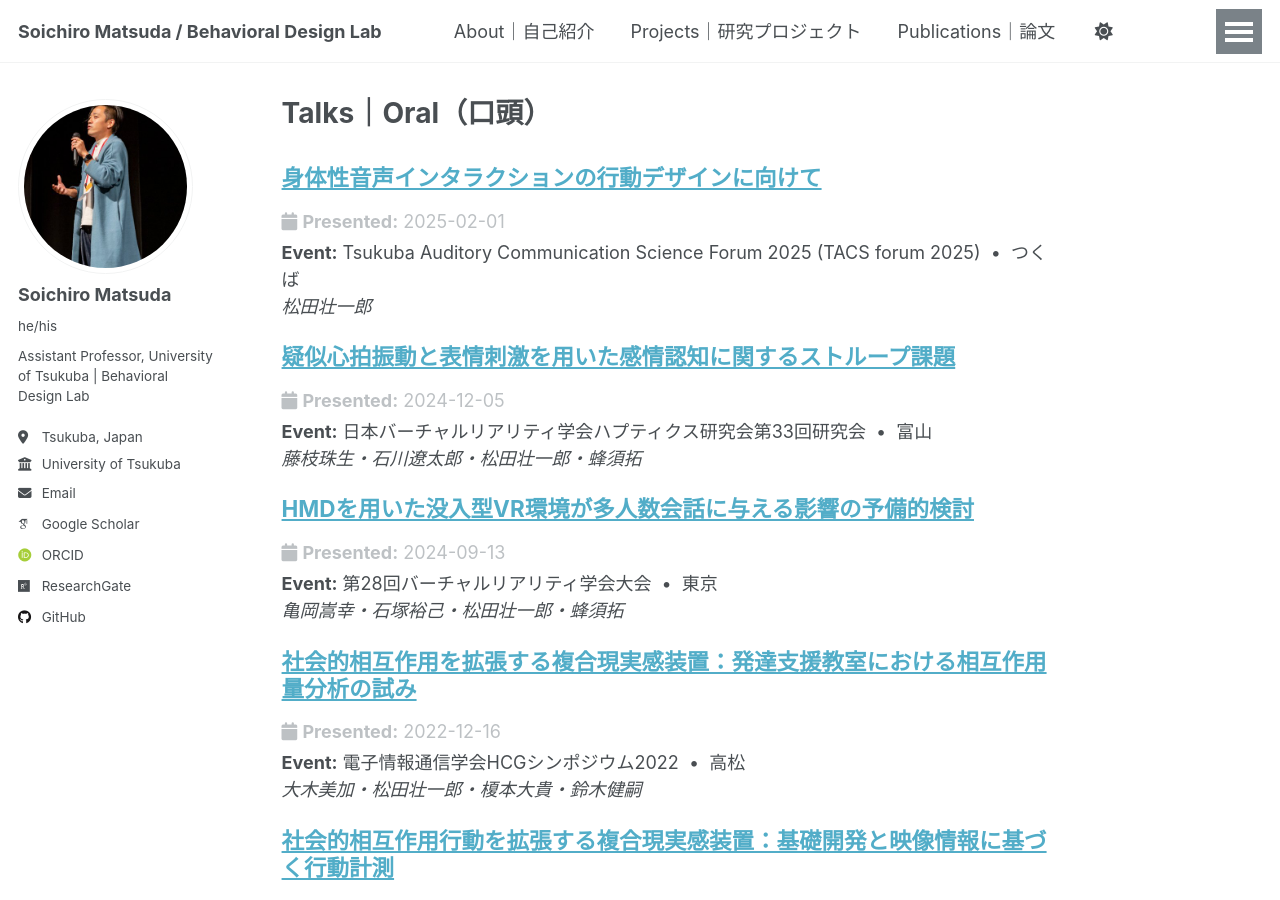
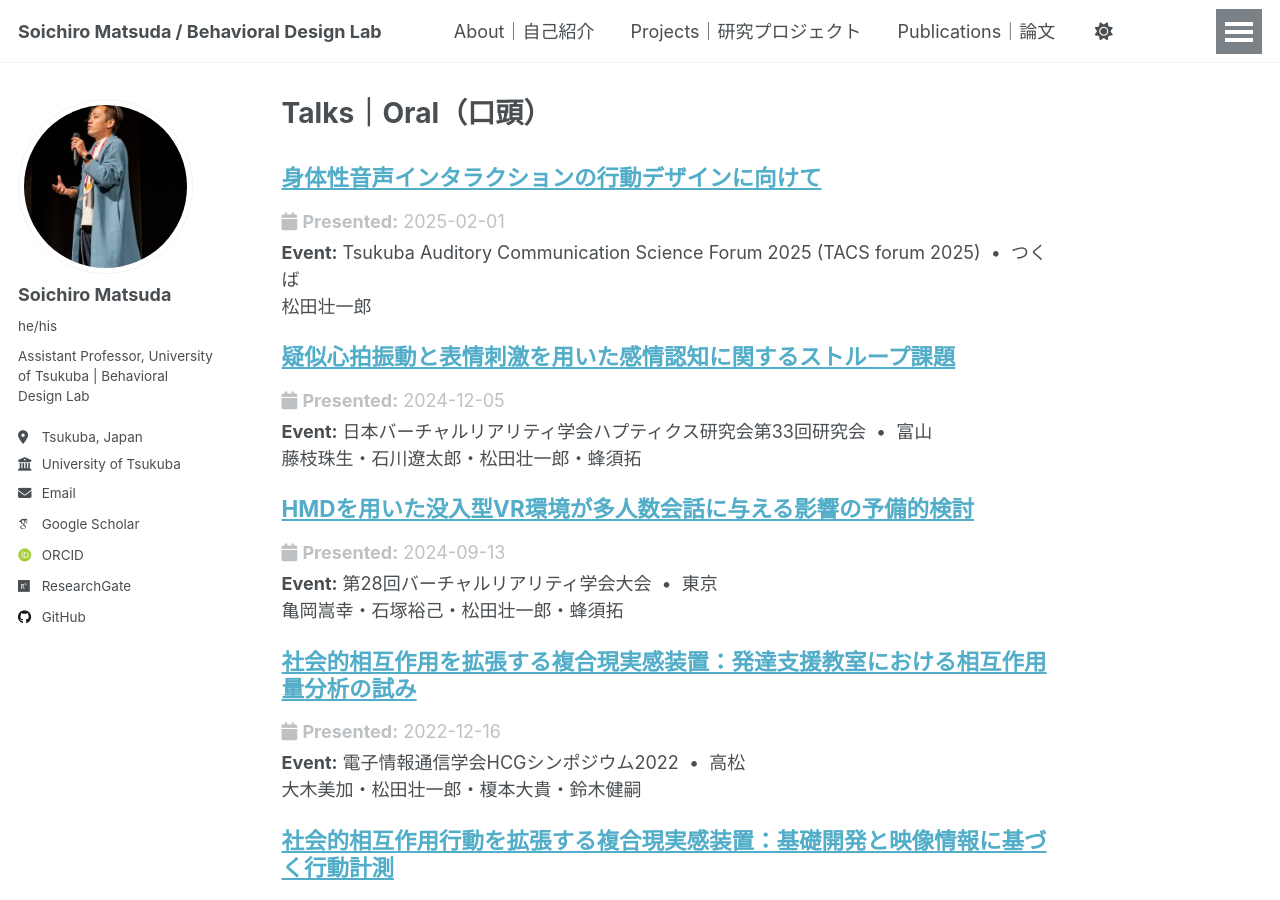
Before and after one commit to BehavioralDesignerMatsuda/BehavioralDesignerMatsuda.github.io, a Jekyll site: the page built from _pages/talks-oral.md, in a window 1280 px wide and 900 px high. Built offline with Jekyll 4.4.1, drawn with Linux system fonts in a browser that asks for light colours; some web fonts are replaced; a script that is not in the unit is left out.

Commit message:
Update archive-single-presentation.html

```diff
--- a/_includes/archive-single-presentation.html
+++ b/_includes/archive-single-presentation.html
@@ -52,7 +52,7 @@
       <p class="archive__item-excerpt" itemprop="description">
         {% if entry.event %}<strong>Event:</strong> {{ entry.event }}{% endif %}
         {% if entry.location %}{% if entry.event %} &nbsp;•&nbsp; {% endif %}{{ entry.location }}{% endif %}
-        {% if entry.authors %}<br><em>{{ entry.authors }}</em>{% endif %}
+        {% if entry.authors %}<br>{{ entry.authors }}{% endif %}
       </p>
     {% endif %}
 
```
